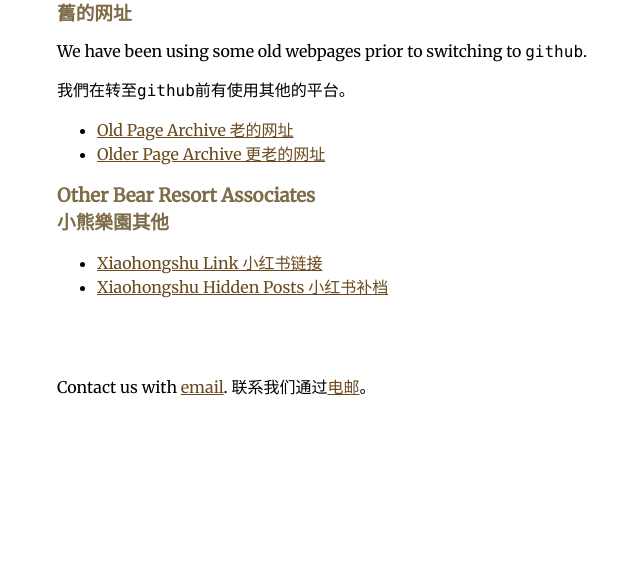
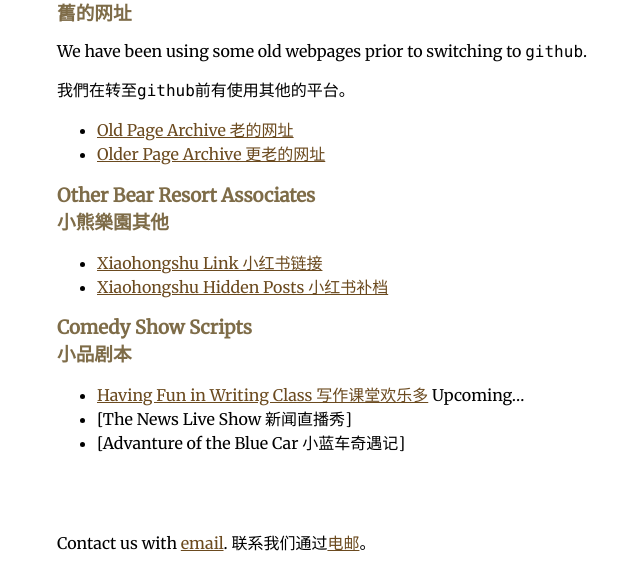
Before and after one commit to Bear-Resort/bear-resort.github.io, a Jekyll site: the page built from archive/archive.md, in a window 1280 px wide. Shown: the part 505-1067 px from the top of the page, without its empty margins (71-711 px from the left). Built offline with Jekyll 4.4.1, drawn with Linux system fonts in a browser that asks for light colours; before the commit the page ends 911 px from its top, so only the background shows below that.

Commit message:
added comedy show scripts

```diff
--- a/archive/archive.md
+++ b/archive/archive.md
@@ -23,6 +23,12 @@ We have been using some old webpages prior to switching to `github`.
 - [Xiaohongshu Link 小红书链接](https://www.xiaohongshu.com/user/profile/64554f4400000000120358c9)
 - [Xiaohongshu Hidden Posts 小红书补档](/posts/intro.html)
 
+## Comedy Show Scripts <br> 小品剧本
+- [Having Fun in Writing Class 写作课堂欢乐多](小品-写作课堂欢乐多普通版.pdf)
+Upcoming...
+- [The News Live Show 新闻直播秀]
+- [Advanture of the Blue Car 小蓝车奇遇记]
+
 <!-- ## Here are our departments <br> 这里是我们的部门
 - <img src="/logos/study-abroad.png" width="100" height="100"> Study Abroad Club / 留學俱樂部
 - <img src="/logos/space-traveler.png" width="100" height="100"> Space Travelers / 宇宙旅行團
```
Also changed, not shown: 1 other file.
